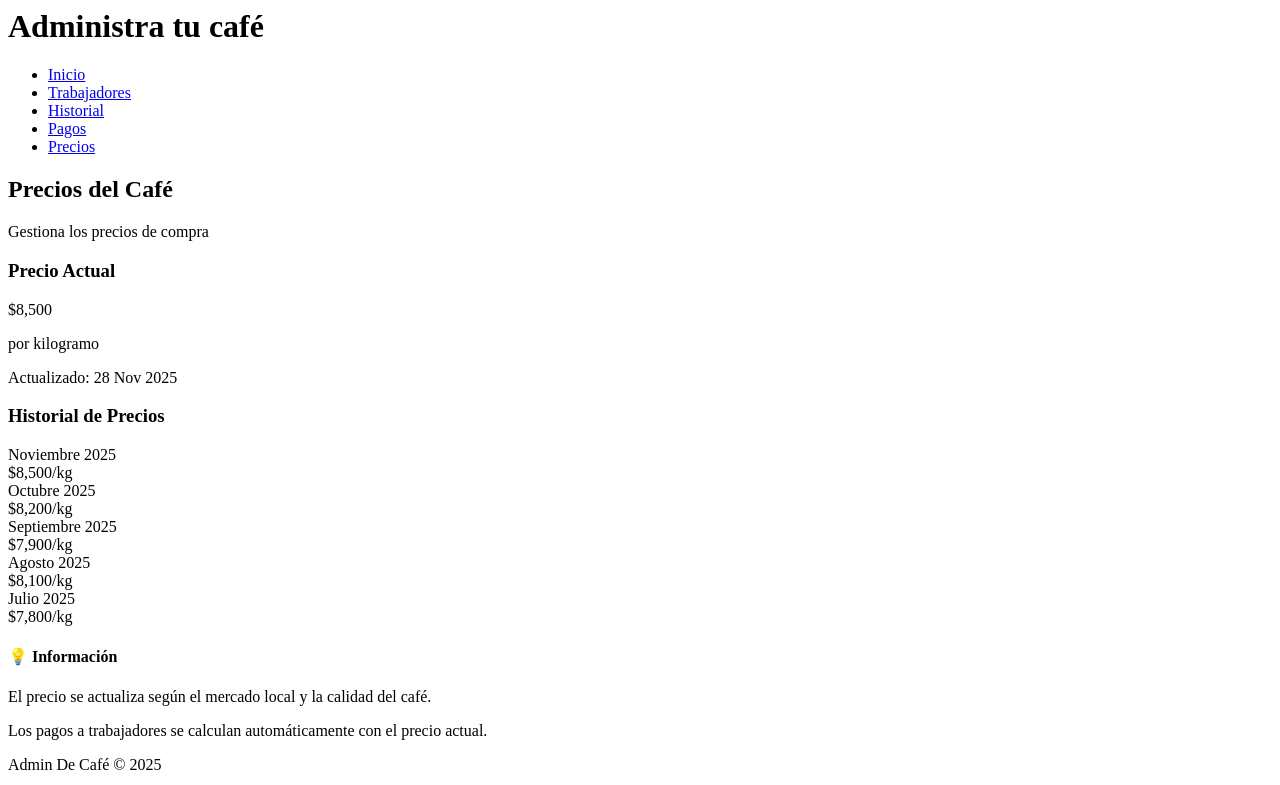
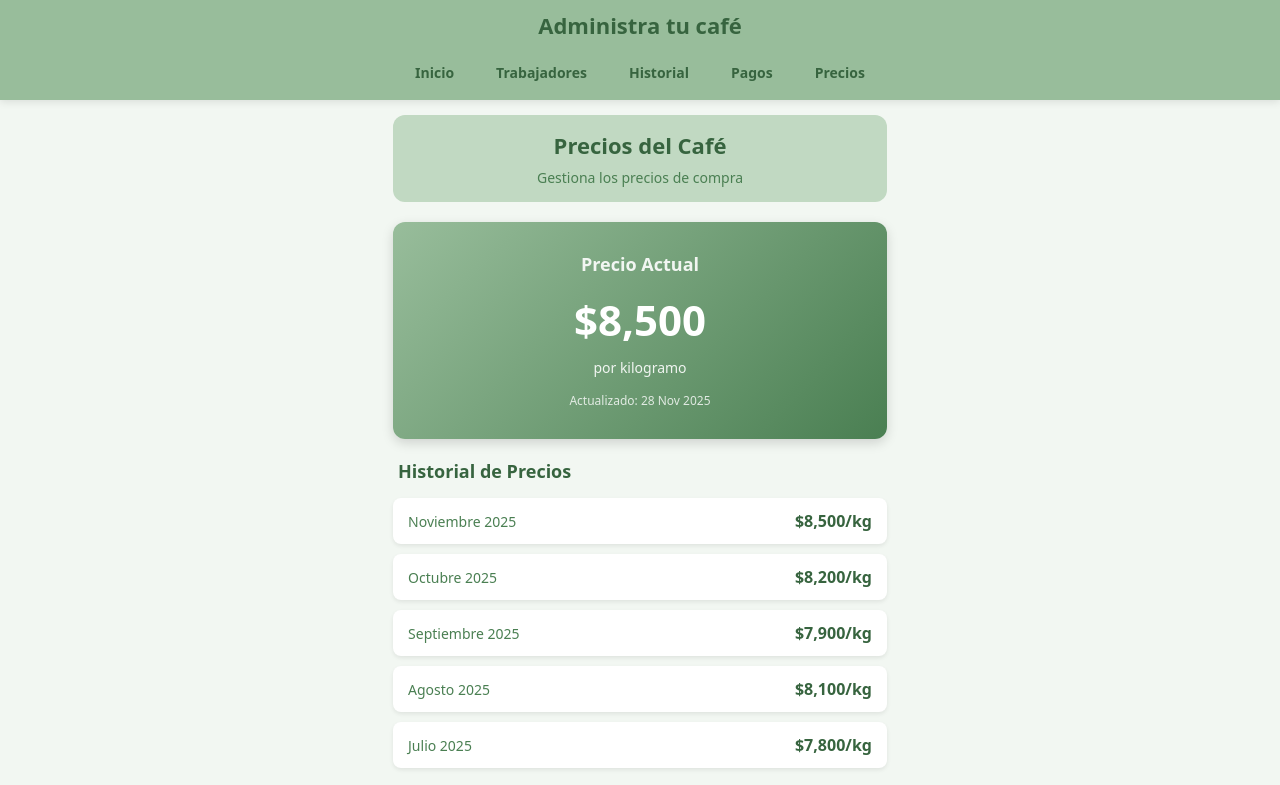
Before and after one commit to JuanDaVahos/Admin-De-Caf-, a plain HTML site: page precios.html in a window 1280 px wide. Shown: the top 785 px of the page. Drawn offline with Linux system fonts and the light colour scheme.

Commit message:
changes in pages historial.html precios.html trabajadores.html

```diff
--- a/historial.html
+++ b/historial.html
@@ -1,3 +1,18 @@
+<!DOCTYPE html>
+<html lang="es">
+
+<head>
+  <meta charset="UTF-8">
+  <meta name="viewport" content="width=device-width, initial-scale=1.0">
+  <link rel="stylesheet" href="css/base.css">
+  <link rel="stylesheet" href="css/historial.css">
+  <title>Historial - Admin De Café</title>
+</head>
+
+<body>
+  <header>
+    <div class="header-container">
+      <div class="logo">
         <h1>Administra tu café</h1>
       </div>
       <nav>
--- a/precios.html
+++ b/precios.html
@@ -1,3 +1,18 @@
+<!DOCTYPE html>
+<html lang="es">
+
+<head>
+  <meta charset="UTF-8">
+  <meta name="viewport" content="width=device-width, initial-scale=1.0">
+  <link rel="stylesheet" href="css/base.css">
+  <link rel="stylesheet" href="css/precios.css">
+  <title>Precios - Admin De Café</title>
+</head>
+
+<body>
+  <header>
+    <div class="header-container">
+      <div class="logo">
         <h1>Administra tu café</h1>
       </div>
       <nav>
```
Also changed, not shown: trabajadores.html (+15 -0 lines). Lines whose indentation alone changed are shown as unchanged.
